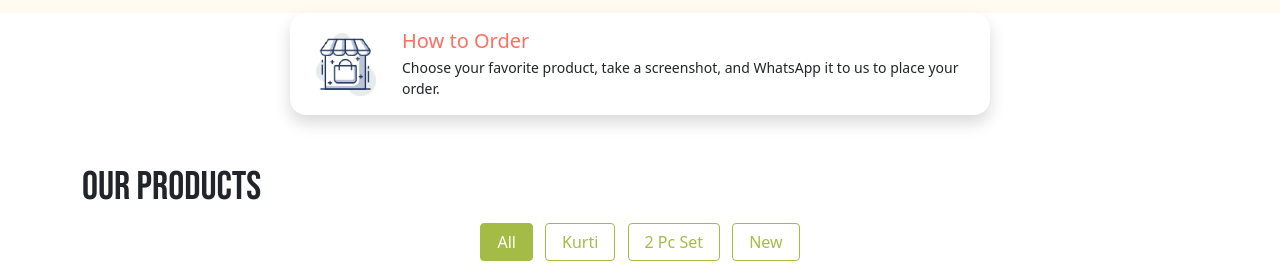
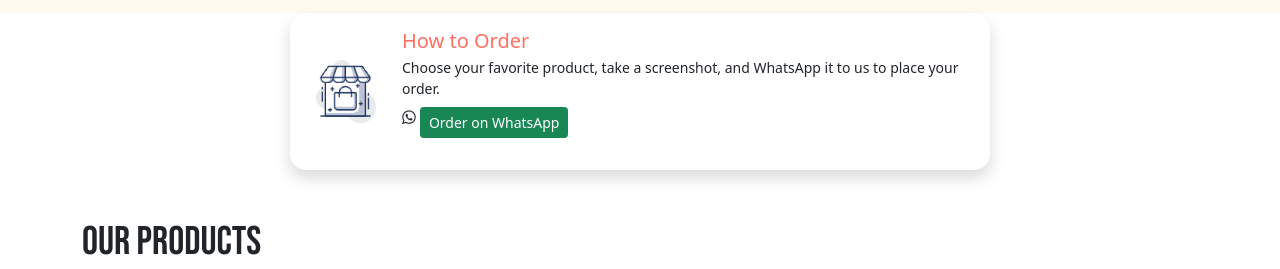
Before and after one commit to Jonty6812/AadrikFashion_V1, a website: page index.html in a window 1280 px wide. Shown: the part 535-804 px from the top of the page. Drawn offline with Linux system fonts and the light colour scheme.

Commit message:
update index.html

```diff
--- a/index.html
+++ b/index.html
@@ -102,6 +102,10 @@
             <h5 class="card-title mb-1" style="color: #ff6f61;">How to Order</h5>
             <p class="card-text mb-0" style="font-size:14px;">
               Choose your favorite product, take a screenshot, and WhatsApp it to us to place your order.
+            </p>
+            <p><i class="fa fa-whatsapp"></i>
+              <a href="https://wa.me/918100042034" target="_blank" class="btn btn-success btn-sm mt-2">Order on WhatsApp
+              </a>
             </p>
           </div>
 
```
